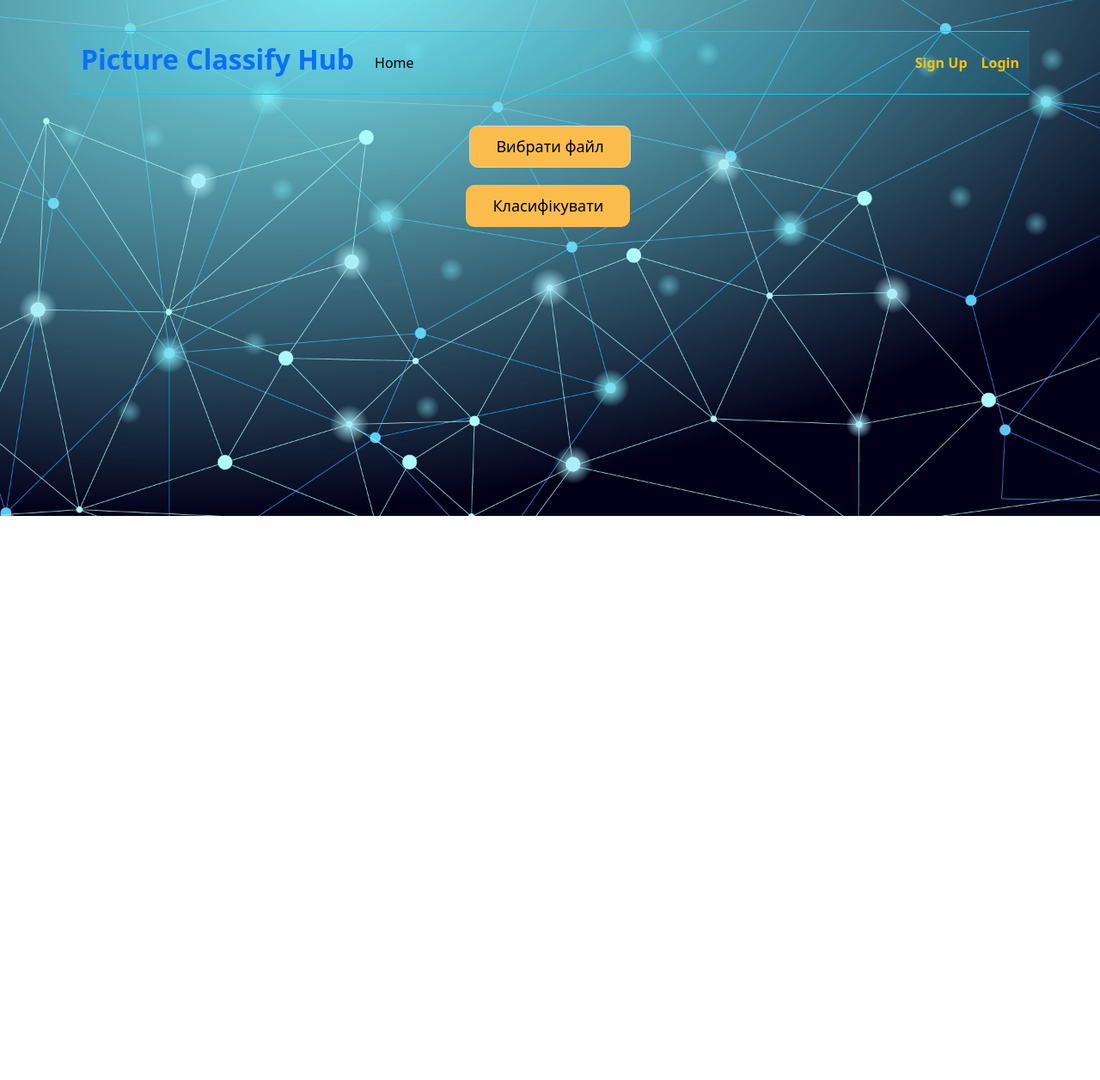
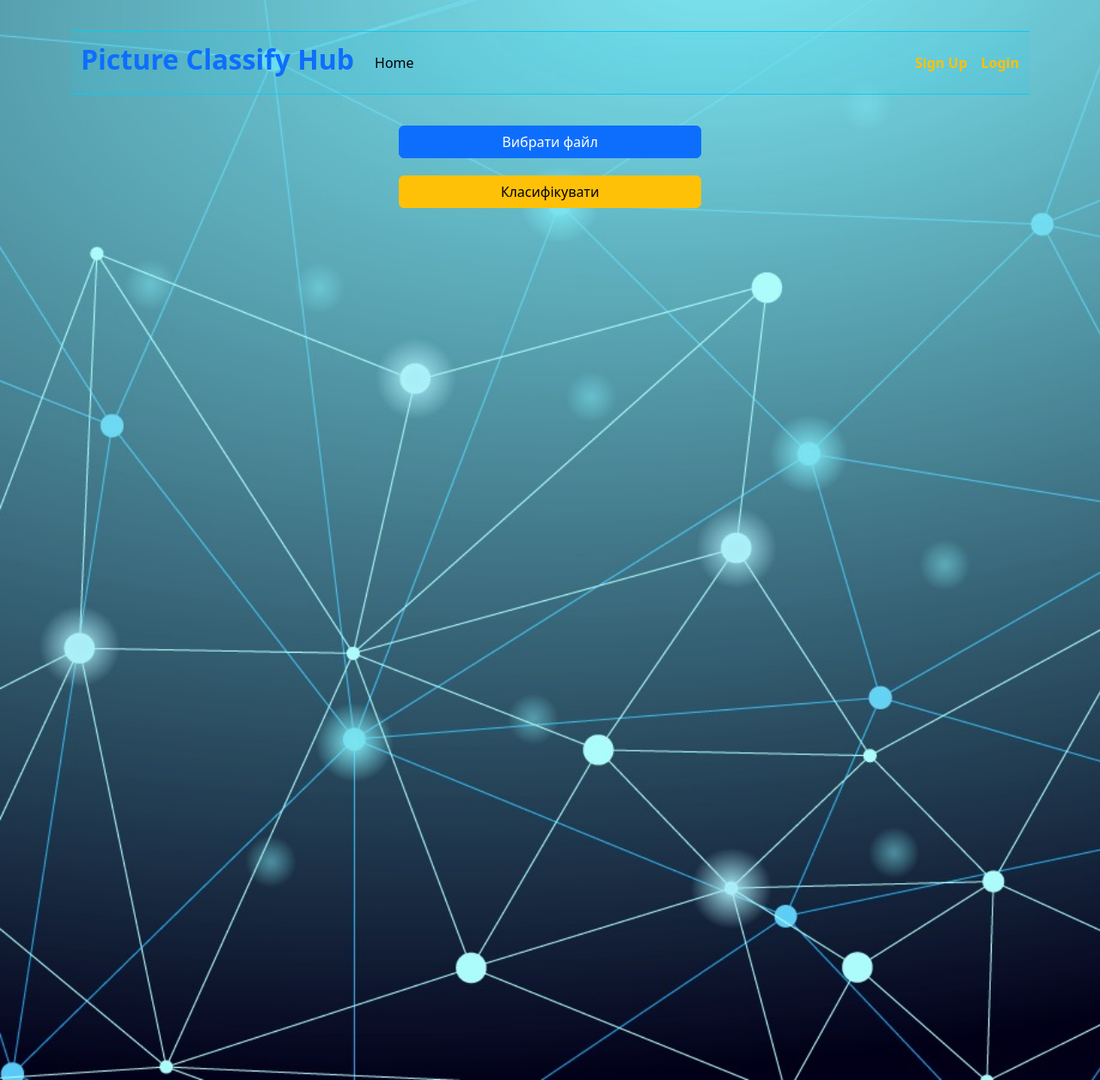
Before and after one commit to Andriy414414/TechStorm-DS16-group3, a Django app: page /home/ in a window 1280 px wide. Shown: the whole page at 86% size. Before the commit the page ends 600 px from the top, so only its background shows below. Run offline with Django 5.2, Linux system fonts and the light colour scheme; some libraries are stand-ins or nearby versions.

Commit message:
fix front button

```diff
--- a/app_picture_classify/app_image/templates/app_image/base.html
+++ b/app_picture_classify/app_image/templates/app_image/base.html
@@ -24,7 +24,7 @@
 
 <body>
 
-    <main style="width: 1200px" class="container">
+    <main style="width: 1200px; height: 1200px;" class="container">
 
         <nav class="navbar navbar-expand-lg bg-info bg-opacity-10 mb-3 mt-3 border border-start-0 border-end-0 border-info">
             <div class="container-fluid">
--- a/app_picture_classify/app_image/templates/app_image/index.html
+++ b/app_picture_classify/app_image/templates/app_image/index.html
@@ -1,39 +1,35 @@
 {% extends 'app_image/base.html' %}
 {% block content %}
-    <div style="display: flex; justify-content: center;">
-        <div class="container text-center">
+    <div class="container">
+        <div class="d-flex justify-content-center"> <!-- Відцентрований контейнер -->
+            <div class="text-center">
                 {% if form.errors and form.non_field_errors %}
                 <div class="alert alert-danger" role="alert">
                     A simple danger alert—check it out!
                 </div>
                 {% endif %}
-            <form method="post" enctype="multipart/form-data">
+
+                <form action="{% url 'app_image:home' %}" method="post" enctype="multipart/form-data" class="mb-3">
                     {% csrf_token %}
-            </form>
-            <form action="{% url 'app_image:home' %}" method="post" enctype="multipart/form-data" class="mb-3">
-                <div style="margin-top: 20px;">
-                    {% csrf_token %}
-                    <div class="form-group">
-                        <div class="custom-file">
+                    <div class="form-group" style="margin-top: 20px; width: 22rem;">
+                        <div class="custom-file d-grid  col-md-12 text-center">
                             {{ form.original_file_name }}
-                            <label class="custom-file-label" style="background-color: rgb(250, 189, 76); color: black; font-size: 18px; border-radius: 10px; padding: 10px 30px 10px 30px;" for="image">Вибрати файл</label>
+                            <label class="btn btn-primary" for="image">Вибрати файл</label>
+
+                            <button type="submit" class="btn btn-warning" style="margin-top: 20px;">Класифікувати</button>
                         </div>
                     </div>
-                </div>
-                <div style="margin-top: 20px;">
-                    <button type="submit" class="btn" style="background-color: rgb(250, 189, 76); color: black; font-size: 18px; border-radius: 10px; padding: 10px 30px 10px 30px;">Класифікувати</button>
-                    <label for="action" class="form-label" style="font-size: 18px;"></label>
-                </div>
                 </form>
+
                 {% if uploaded_image_url %}
-            <div class="card" style="width: 18rem; margin: 20px auto;">
+                <div class="card" style="width: 22rem; margin: 20px auto;">
                     <img src="{{ uploaded_image_url }}" class="card-img-top" alt="Uploaded Image">
                     <div class="card-body">
                         <p style="font-size: 20px;">{{ output_text | linebreaks }}</p>
                     </div>
                 </div>
                 {% endif %}
-
+            </div>
         </div>
     </div>
 {% endblock %}
--- a/app_picture_classify/users/templates/users/login.html
+++ b/app_picture_classify/users/templates/users/login.html
@@ -35,8 +35,8 @@
                     </div>
 
                     <div class="d-grid gap-2 col-md-12">
-                        <button type="submit" class="btn btn-outline-primary">Надіслати</button>
-                        <button type="reset" class="btn btn-outline-warning">Скинути</button>
+                        <button type="submit" class="btn btn-primary">Надіслати</button>
+                        <button type="reset" class="btn btn-warning">Скинути</button>
                     </div>
                 </form>
             </div>
--- a/app_picture_classify/users/templates/users/signup.html
+++ b/app_picture_classify/users/templates/users/signup.html
@@ -43,8 +43,8 @@
 
                 </div>
                 <div class="d-grid gap-2 col-md-12">
-                    <button type="submit" class="btn btn-outline-primary">Надіслати</button>
-                    <button type="reset" class="btn btn-outline-warning">Скинути</button>
+                    <button type="submit" class="btn btn-primary">Надіслати</button>
+                    <button type="reset" class="btn btn-warning">Скинути</button>
                 </div>
             </form>
         </div>
```
Also changed, not shown: app_picture_classify/app_image/templates/app_image/home_page.html (+18 -8 lines), app_picture_classify/app_picture_classify/settings.py (+12 -12 lines), app_picture_classify/db.sqlite3. Lines whose indentation alone changed are shown as unchanged.
